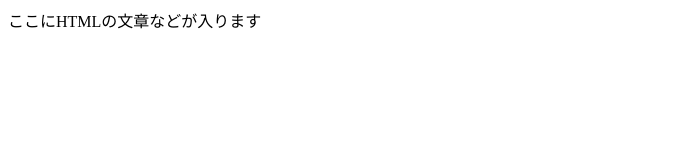
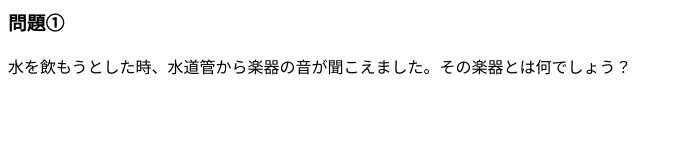
Before and after one commit to quiz-site/quiz, a plain HTML site: page index.html in a window 1280 px wide. Shown: the whole page, without its empty margins (0-682 px from the left). Drawn offline with Linux system fonts and the light colour scheme.

Commit message:
Update index.html

```diff
--- a/index.html
+++ b/index.html
@@ -1,10 +1,6 @@
 <html>
-  <head>
-    <meta charset="UTF-8">
-    <link rel="stylesheet" href="style.css">
-    <title>HelloTechAcademy</title>
-  </head>
   <body>
-    <p>ここにHTMLの文章などが入ります</p>
-  </body>
+<h3>問題①</h3>
+<p>水を飲もうとした時、水道管から楽器の音が聞こえました。その楽器とは何でしょう？</p>
+</body>
 </html>
```
